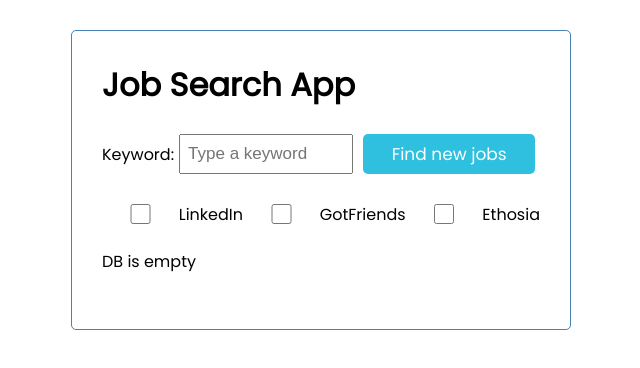
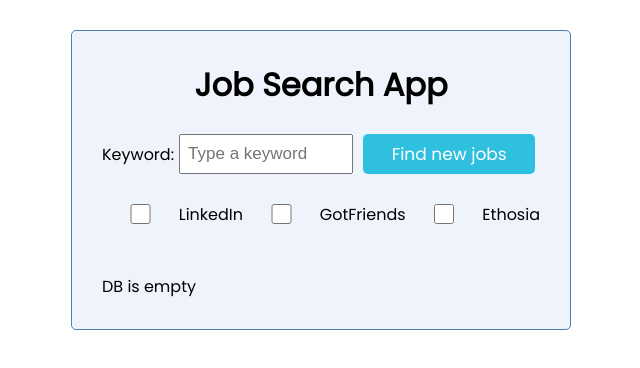
Before and after one commit to nadavpeisik/JobSearchAppUI, a React (Create React App) app: page / in a window 1280 px wide. Shown: the top 368 px of the page, without its empty margins (319-959 px from the left). Built offline with nearby package versions, Linux system fonts and the light colour scheme; no server answers.

Commit message:
styling changes

```diff
--- a/src/App.js
+++ b/src/App.js
@@ -96,7 +96,7 @@
   // }
 
   return (
-    <div className="container">
+    <div className="container" style={{background:'#eff3fb'}}>
       <Header />
       <SearchJobListing findNewJobs={SearchNewJobs} />
 
@@ -104,6 +104,8 @@
       (<JobListings jobListings={jobListings} onDelete={deleteJobListing}
         onClick={saveJobListing}/>) :
       ('') }
+
+      <br></br>
 
       {savedJobListings.length > 0 ?
       (<SavedJobListings savedJobListings={savedJobListings} />) :
--- a/src/components/Header.js
+++ b/src/components/Header.js
@@ -8,7 +8,7 @@
 
     return (
         <header className='header'>
-            <h1>{title}</h1>
+            <h1 style={{margin: 'auto'}}>{title}</h1>
         </header>
     )
 }
--- a/src/components/JobListing.js
+++ b/src/components/JobListing.js
@@ -3,7 +3,7 @@
 
 const JobListing = ({ jobListing, onDelete, onClick }) => {
     return (
-        <div className='joblisting' >
+        <div className='joblisting' style={{background: '#b5c9f1'}}>
             <h3 style={{ display: "flex", justifyContent: "space-between", alignItems: "center" }}>
 
                 {jobListing.jobTitle}{' '}
--- a/src/components/JobListings.js
+++ b/src/components/JobListings.js
@@ -3,7 +3,7 @@
 const JobListings = ({ jobListings, onDelete, onClick }) => {
     return (
         <>
-            <h2>New Jobs</h2>
+            <h2 style={{textAlign: 'center'}}>New Jobs</h2>
             {jobListings.map((jobListing) => (
                 <JobListing key={jobListing.link} jobListing={jobListing}
                 onDelete={onDelete} onClick={onClick}/>
--- a/src/components/SavedJobListing.js
+++ b/src/components/SavedJobListing.js
@@ -1,6 +1,11 @@
+import Button from './Button'
+
+
 const SavedJobListing = ({ savedJobListing }) => {
     return (
-        <div className='savedjoblisting' >
+        <div className='savedjoblisting'
+        style={{border: 'thin solid black', background: '#c6d0e5'}}
+        >
             <h3 style={{ display: "flex", justifyContent: "space-between", alignItems: "center" }}>
                 {savedJobListing.jobTitle}{' '}
             </h3>
@@ -9,7 +14,10 @@
             <div
             style={{ display: "flex", justifyContent: "space-between", alignItems: "center" }}>
                 <a href={savedJobListing.link}>{savedJobListing.siteName}</a>
+                <Button text={'Delete'} bgColor={'#6d7b99'}
+                jobListing={savedJobListing} />
             </div>
+
 
         </div>
     )
--- a/src/components/SavedJobListings.js
+++ b/src/components/SavedJobListings.js
@@ -3,7 +3,8 @@
 const SavedJobListings = ( {savedJobListings} ) => {
     return (
         <>
-            <h2>Saved Jobs</h2>
+            <h2 style={{textAlign: 'center'}}>Saved Jobs</h2>
+            <br></br>
             {savedJobListings.map((savedJobListing) => (
                 <SavedJobListing key={savedJobListing.link} savedJobListing={savedJobListing} />
             ))}
```
